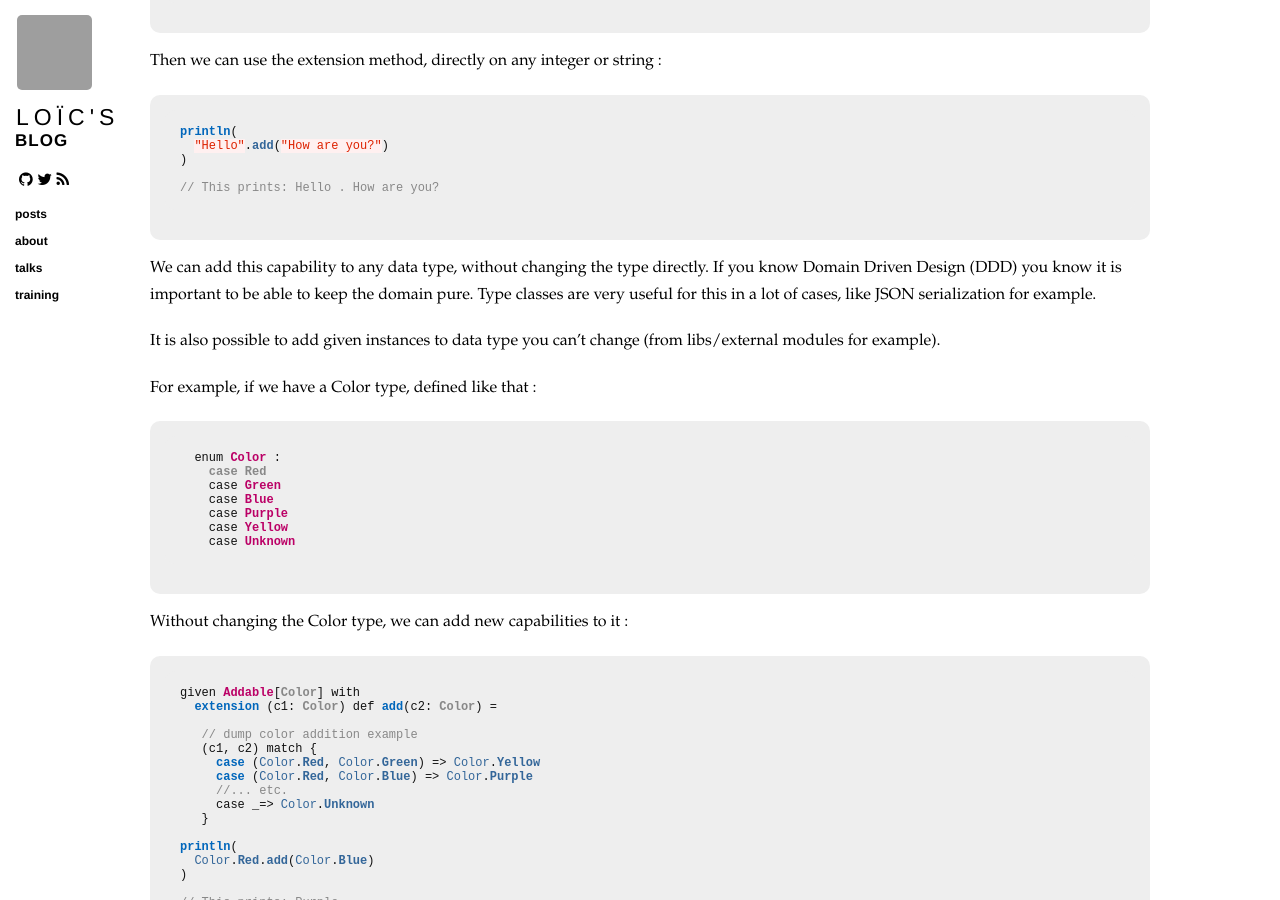
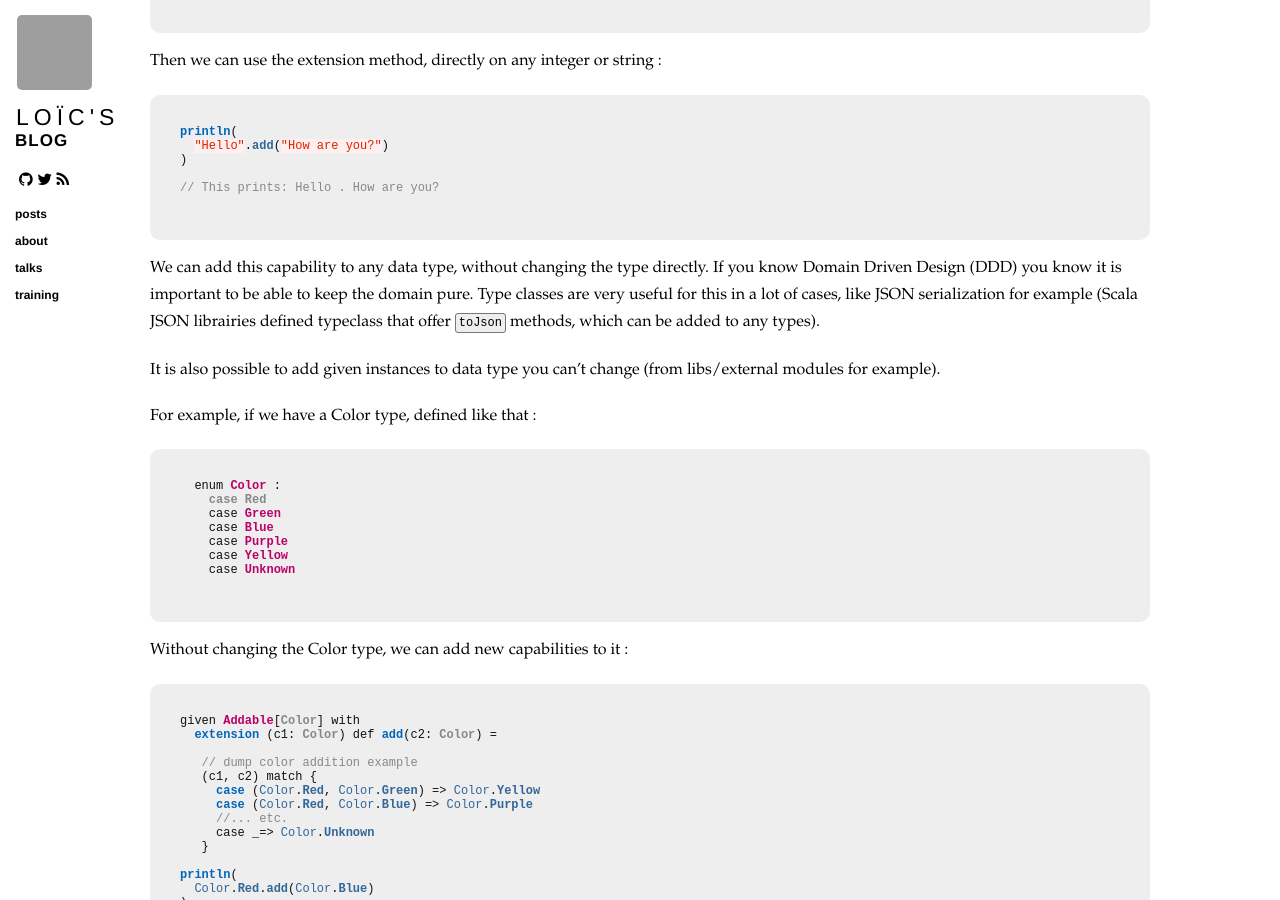
Before and after one commit to loicdescotte/loicdescotte.github.io, a Jekyll site: the page built from _posts/2022-09-29-type-classes-in-scala-3.md, in a window 1280 px wide and 900 px high, scrolled down 704 px. Built offline with Jekyll 4.4.1, drawn with Linux system fonts in a browser that asks for light colours; nearby versions of some CDN libraries; comment, search, counter and statistics services are not loaded; grey boxes are pictures that could not be loaded.

Commit message:
Update 2022-09-29-type-classes-in-scala-3.md

````diff
--- a/_posts/2022-09-29-type-classes-in-scala-3.md
+++ b/_posts/2022-09-29-type-classes-in-scala-3.md
@@ -47,7 +47,8 @@ println(
 ```
 
 We can add this capability to any data type, without changing the type directly.
-If you know Domain Driven Design (DDD) you know it is important to be able to keep the domain pure. Type classes are very useful for this in a lot of cases, like JSON serialization for example.
+If you know Domain Driven Design (DDD) you know it is important to be able to keep the domain pure.
+Type classes are very useful for this in a lot of cases, like JSON serialization for example (Scala JSON librairies defined typeclass that offer `toJson` methods, which can be added to any types).
 
 It is also possible to add given instances to data type you can't change (from libs/external modules for example).
 
````
